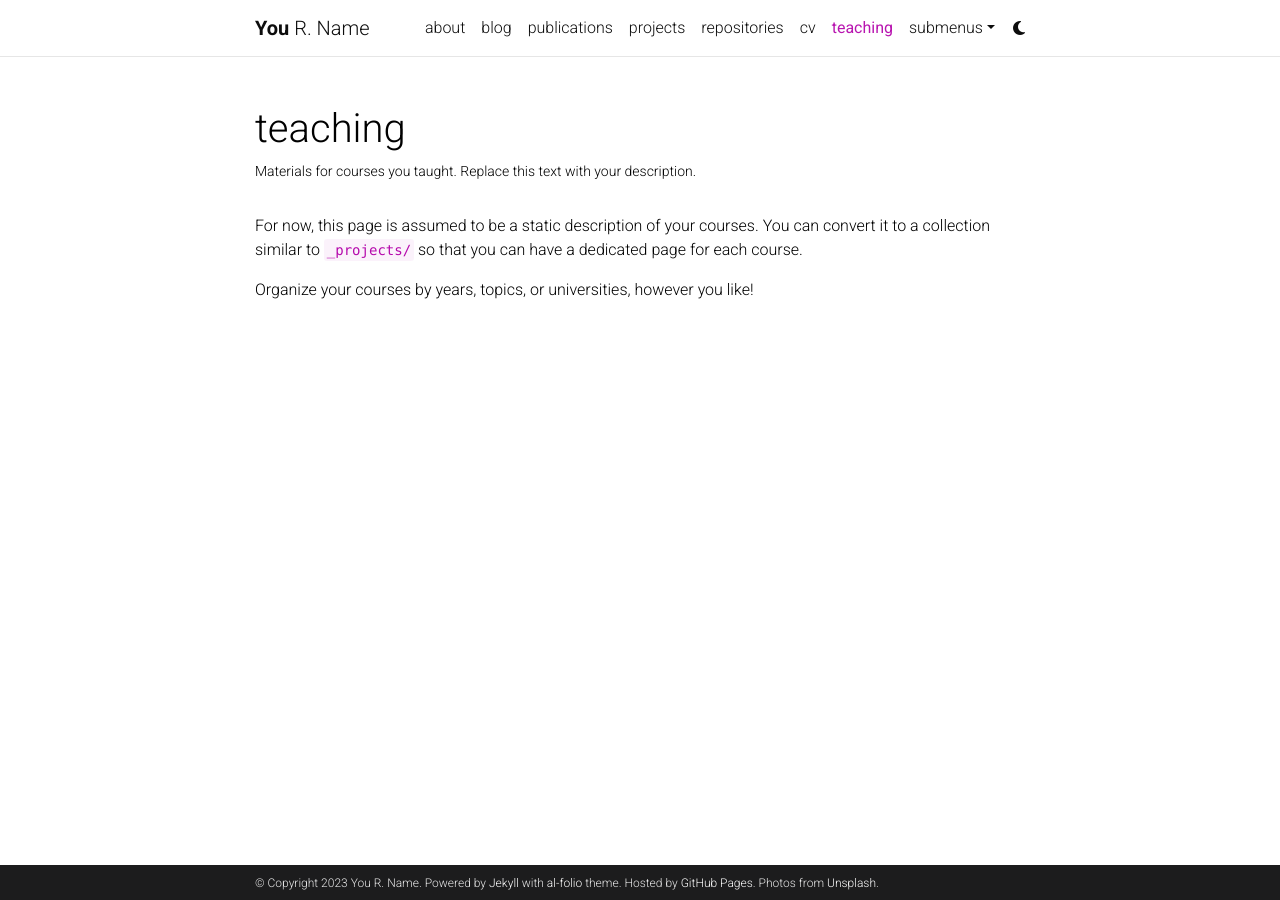
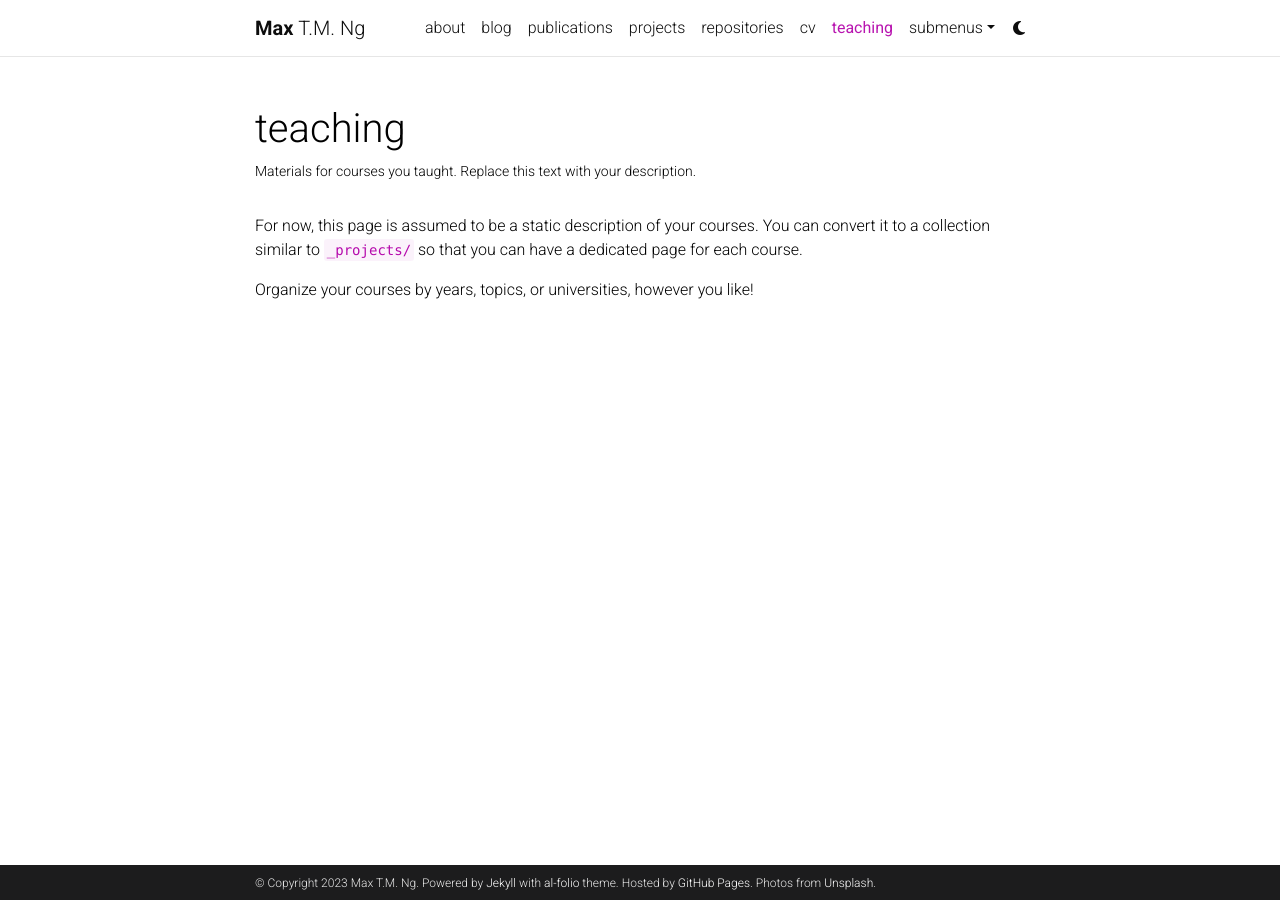
Before and after one commit to maxtmng/maxtmng.github.io, a Jekyll site: the page built from _pages/teaching.md, in a window 1280 px wide. Built offline with Jekyll 4.4.1, drawn with Linux system fonts in a browser that asks for light colours; comment, search, counter and statistics services are not loaded; a style sheet for code colours, icons or effects is not loaded; some of the changed lines change nothing that is shown.

Commit message:
Update _config.yml

```diff
--- a/_config.yml
+++ b/_config.yml
@@ -3,22 +3,22 @@
 # -----------------------------------------------------------------------------
 
 title: blank # the website title (if blank, full name will be used instead)
-first_name: You
-middle_name: R.
-last_name: Name
-email: you@example.com
+first_name: Max
+middle_name: T.M.
+last_name: Ng
+email: maxng@u.northwestern.com
 description: > # the ">" symbol means to ignore newlines until "footer_text:"
-  A simple, whitespace theme for academics. Based on [*folio](https://github.com/bogoli/-folio) design.
+  PhD Candidate in Transportation Engineering at Northwestern University.
 footer_text: >
   Powered by <a href="https://jekyllrb.com/" target="_blank">Jekyll</a> with <a href="https://github.com/alshedivat/al-folio">al-folio</a> theme.
   Hosted by <a href="https://pages.github.com/" target="_blank">GitHub Pages</a>.
   Photos from <a href="https://unsplash.com" target="_blank">Unsplash</a>.
-keywords: jekyll, jekyll-theme, academic-website, portfolio-website  # add your own keywords or leave empty
+keywords: transportation, public transit, transport, network, optimization, modeling, simulation  # add your own keywords or leave empty
 
 lang: en # the language of your site (for example: en, fr, cn, ru, etc.)
 icon: ⚛️  # the emoji used as the favicon (alternatively, provide image name in /assets/img/)
 
-url: https://alshedivat.github.io # the base hostname & protocol for your site
+url: https://maxtmng.github.io # the base hostname & protocol for your site
 baseurl: /al-folio # the subpath of your site, e.g. /blog/
 last_updated: false # set to true if you want to display last updated in the footer
 impressum_path:  # set to path to include impressum link in the footer, use the same path as permalink in a page, helps to conform with EU GDPR
@@ -45,7 +45,7 @@
 # will use title and url fields
 # Take a look to https://github.com/jekyll/jekyll-feed for more customization
 
-rss_icon: true
+rss_icon: false
 
 # -----------------------------------------------------------------------------
 # Layout
@@ -71,23 +71,23 @@
 # Social integration
 # -----------------------------------------------------------------------------
 
-github_username: # your GitHub user name
+github_username: maxtmng # your GitHub user name
 gitlab_username: # your GitLab user name
 twitter_username: # your Twitter handle
-mastodon_username: # your mastodon instance+username in the format instance.tld/@username
-linkedin_username: # your LinkedIn user name
+mastodon_username: MaxTMNg # your mastodon instance+username in the format instance.tld/@username
+linkedin_username: maxtmng # your LinkedIn user name
 telegram_username: # your Telegram user name
-scholar_userid: # your Google Scholar ID
-semanticscholar_id: # your Semantic Scholar ID
+scholar_userid: S_2kWRcAAAAJ # your Google Scholar ID
+semanticscholar_id: 2152046127 # your Semantic Scholar ID
 whatsapp_number: # your WhatsApp number (full phone number in international format. Omit any zeroes, brackets, or dashes when adding the phone number in international format.)
-orcid_id: # your ORCID ID
+orcid_id: 0000-0002-1252-320X # your ORCID ID
 medium_username: # your Medium username
 quora_username: # your Quora username
-publons_id: # your ID on Publons
+publons_id: GMX-1091-2022 # your ID on Publons
 lattes_id: # your ID on Lattes (Brazilian Lattes CV)
 osf_id: # your OSF ID
-research_gate_profile: # your profile on ResearchGate
-scopus_id: # your profile on Scopus
+research_gate_profile: Max_Ng5 # your profile on ResearchGate
+scopus_id: 57443381400 # your profile on Scopus
 blogger_url: # your blogger URL
 work_url: # work page URL
 keybase_username: # your keybase user name
```
